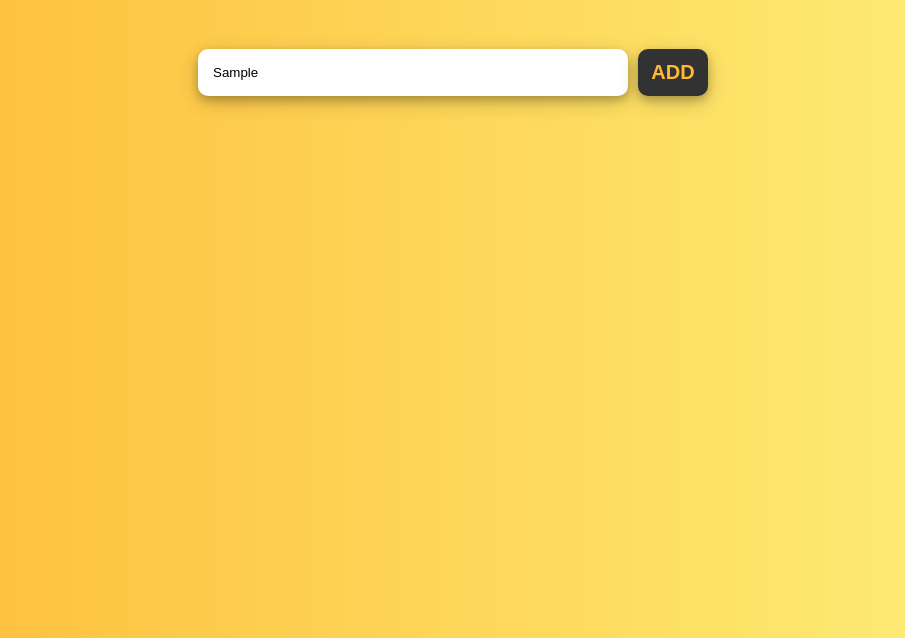
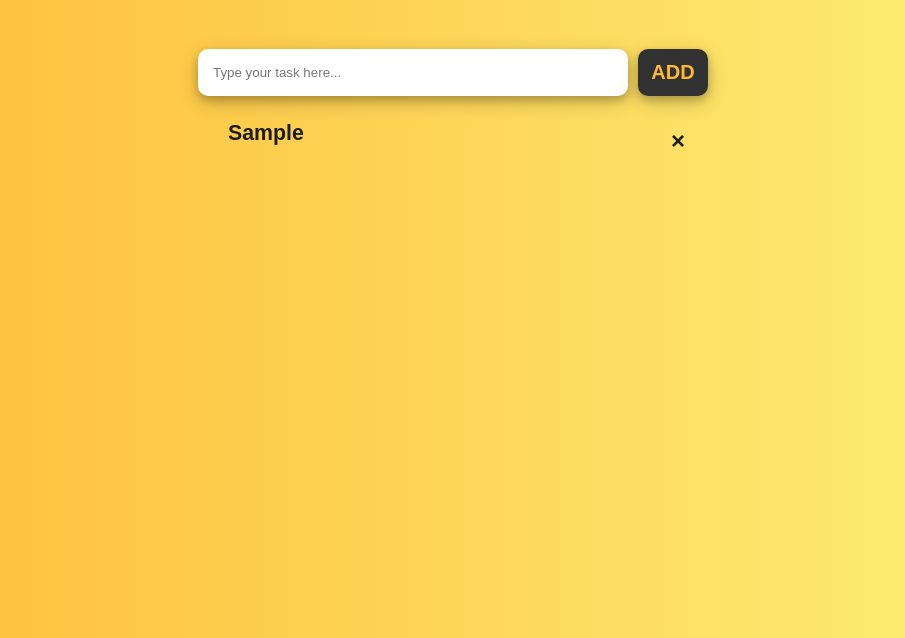
Before and after one commit to ju-nmd2022/fop-todo-list-Aseul11, a plain HTML site: page index.html in a window 1280 px wide. Both pictures are taken after typing "Sample" into the empty fields and a click on the button "ADD". Shown: the part 162-800 px from the top of the page, without its empty margins (187-1092 px from the left). Drawn offline with Linux system fonts and the light colour scheme.

Commit message:
js progress

```diff
--- a/index.html
+++ b/index.html
@@ -6,8 +6,6 @@
     <meta name="viewport" content="width=device-width, initial-scale=1.0" />
     <link rel="stylesheet" href="main.css" />
     <title>To Do List</title>
-
-    <script src="toDo.js"></script>
   </head>
 
   <body>
@@ -23,12 +21,13 @@
             id="taskInput"
             class="taskInput"
           />
-          <button class="addTaskButton">ADD</button>
+          <button onclick="addTaskButton()" class="addTaskButton">ADD</button>
         </div>
         <div class="list" id="list">
           <ul id="listContainer" class="listContainer"></ul>
         </div>
       </div>
     </main>
+    <script src="toDo.js"></script>
   </body>
 </html>
--- a/main.css
+++ b/main.css
@@ -55,42 +55,18 @@ h1 {
   transform: scale(1.02);
 }
 
-/*
-.list {
-  display: flex;
-  margin: auto;
-  list-style-type: none;
-  width: 50%;
-  margin-top: 50px;
-  padding: 20px;
-  border-radius: 10px;
-  box-shadow: 0 4px 8px 0 rgba(0, 0, 0, 0.2), 0 6px 20px 0 rgba(0, 0, 0, 0.2);
-}
-*/
-
 ul li {
   list-style-type: none;
-  font-size: 15pt;
+  font-size: 16pt;
   font-weight: 600;
   color: rgb(30, 30, 30);
   margin-top: 15px;
   cursor: pointer;
-  /*background-color: beige;*/
-  padding: 10px;
+  padding-top: 10px;
   position: relative;
+  border-radius: 10px;
 }
-/*
-ul li::after {
-  content: "";
-  position: absolute;
-  height: 32px;
-  width: 32px;
-  background-image: url(icons/checked.png);
-  background-size: cover;
-  background-position: center;
-  right: 70px;
-}
-*/
+
 li {
   margin-left: 30px;
 }
@@ -98,8 +74,7 @@ li {
 .listContainer {
   display: flex;
   flex-direction: column;
-  /*background-color: aqua;*/
-  width: 535px;
+  width: 500px;
 }
 
 .container {
@@ -111,15 +86,22 @@ ul li.checked {
   text-decoration: line-through;
   color: rgb(174, 130, 40);
 }
-/*
-ul li.checked::after {
-  background-image: url(icons/unchecked.png);
-  right: 50px;
+
+/*  added line-hight and text-align (and everything looks nice now) with the help of this source: https://www.youtube.com/watch?v=G0jO8kUrg-I */
+ul li span {
+  position: absolute;
+  right: 0;
+  top: 10px;
+  width: 40px;
+  height: 40px;
+  font-size: 18pt;
+  color: rgb(30, 30, 30);
+  text-align: center;
+  line-height: 40px;
 }
-*/
 
-/*
- <li class="checked">Flight to Sweden</li>
-            <li>Code To Do List</li>
-            <li>Call my parents</li>
-*/
+ul li span:hover {
+  transform: scale(1.15);
+  background-color: rgb(254, 186, 53);
+  border-radius: 10px;
+}
--- a/toDo.js
+++ b/toDo.js
@@ -0,0 +1,36 @@
+// implemented some js part ideas from this video to my code: https://www.youtube.com/watch?v=G0jO8kUrg-I
+
+const taskInput = document.getElementById("taskInput");
+const listContainer = document.getElementById("listContainer");
+
+// shows what will happen if 'add' button is clicked
+function addTaskButton() {
+  // if input box is empty, then alert pops up:
+  if (taskInput.value === "") {
+    alert("Error! The input field is empty!");
+  } else {
+    // when typing in the text, it appeard under the input field
+    let li = document.createElement("li");
+    li.innerHTML = taskInput.value;
+    listContainer.appendChild(li);
+    let span = document.createElement("span");
+    span.innerHTML = "\u00D7";
+    li.appendChild(span);
+  }
+
+  // clearing the input field after adding task to the list:
+  taskInput.value = "";
+}
+
+// when clicking on the task it will be marked as finished (line-through); got an idea how to do that from this source: https://www.w3schools.com/howto/howto_js_todolist.asp
+listContainer.addEventListener(
+  "click",
+  function (ev) {
+    if (ev.target.tagName === "LI") {
+      ev.target.classList.toggle("checked");
+    } else if (ev.target.tagName === "SPAN") {
+      ev.target.parentElement.remove();
+    }
+  },
+  false
+);
```
